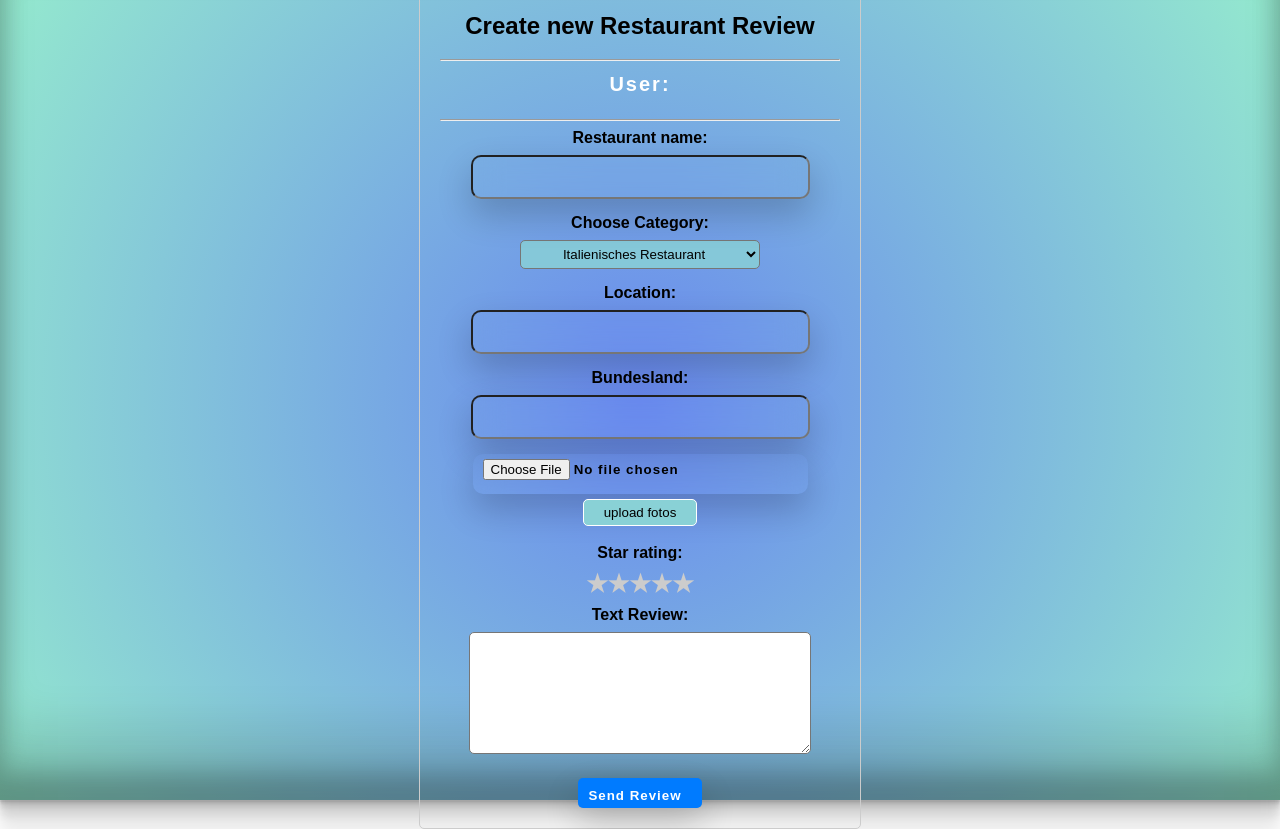
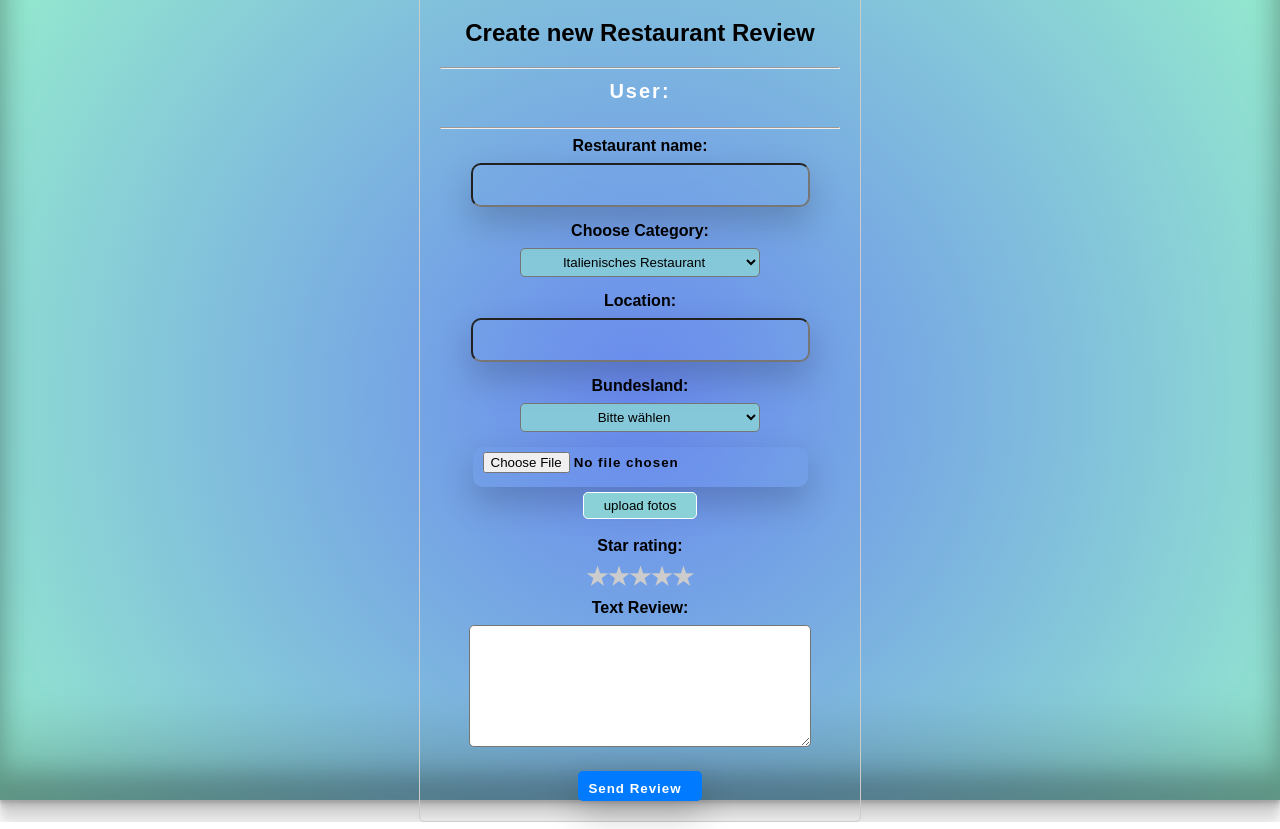
Before and after one commit to SonjaLu/React-MongoDB-Project, a React (Vite) app in the folder frontend/: page /newreview in a window 1280 px wide. Built offline with nearby package versions, Linux system fonts and the light colour scheme.

Commit message:
dropdown state

```diff
--- a/frontend/src/components/NewReview/NewReview.jsx
+++ b/frontend/src/components/NewReview/NewReview.jsx
@@ -26,6 +26,12 @@ const NewReview = () => {
   const [starRating, setStarRating] = useState(0);
   const [description, setDescription] = useState('');
 
+  const germanStates = [
+    "Baden-Württemberg", "Bayern", "Berlin", "Brandenburg",
+    "Bremen", "Hamburg", "Hessen", "Mecklenburg-Vorpommern",
+    "Niedersachsen", "Nordrhein-Westfalen", "Rheinland-Pfalz",
+    "Saarland", "Sachsen", "Sachsen-Anhalt", "Schleswig-Holstein", "Thüringen", "not sure"
+  ];
 
   //sergej@2023-11-12 - Ref aus dem Video eingefügt.
   const formRef = useRef();
@@ -40,48 +46,6 @@ const NewReview = () => {
   };
 
 
-  // const handleSubmit = async (e) => {
-  //   e.preventDefault();
-  //   console.log(" reviewtext: " + formRef.current.review.value);
-  //   //zufrüh. Es verursacht fehler. Form ist weiter unten erst erstellt.
-  //   //formData.append("username", username);
-  //   //console.log("Formulardaten vor dem Senden:", formData);
-  //   navigate('/reviews');
-
-  //   const form = formRef.current;
-
-  //   const formData = new FormData();
-  //   formData.append("id", uuidv4());
-  //   formData.append("name", form.name.value);
-  //   formData.append("category", category);
-  //   formData.append("location", form.location.value);
-  //   formData.append("state", form.state.value);
-  //   formData.append("pic", form.image.files[0]);
-  //   // formData.append("reviews");
-  //   formData.append("numericStarRating", starRating);
-  //   formData.append("description", form.review.value);
-  //   formData.append("username", username);
-
-
-
-
-  //   try{
-  //   const config = {
-  //     url: "http://localhost:8081/addReview",
-  //     method: "POST",
-  //     headers: {
-  //       "Content-Type": "multipart/form-data"
-  //     },
-  //     data: formData
-  //   };
-  //   await axios(config);
-  //   navigate('/reviews');
-  //   // const resp = await axios(config);
-  //   // console.log("### " + resp);
-  //  } catch (error){
-  //   console.error(error);
-  //  }
-  // };
 
   const handleSubmit = async (e) => {
     e.preventDefault();
@@ -163,8 +127,20 @@ const NewReview = () => {
 
 
         <label htmlFor="state">Bundesland:</label>
-        <input type="text" className="state" name="state"
-          required value={state} onChange={e => setState(e.target.value)} />
+        <select
+        id="state"
+        name="state"
+        value={state}
+        onChange={e => setState(e.target.value)}
+        required
+      >
+        <option value="">Bitte wählen</option>
+        {germanStates.map((state, index) => (
+          <option key={index} value={state}>{state}</option>
+        ))}
+      </select>
+
+          {/* required value={state} onChange={e => setState(e.target.value)} /> */}
 
         <div className="file-upload">
           <input
--- a/frontend/src/components/NewReview/new_review.css
+++ b/frontend/src/components/NewReview/new_review.css
@@ -26,7 +26,7 @@ label {
   margin-bottom: 8px;
 }
 
-#category {
+#category, #state {
   width: 60%;
   padding: 5px;
   margin-bottom: 15px;
```
